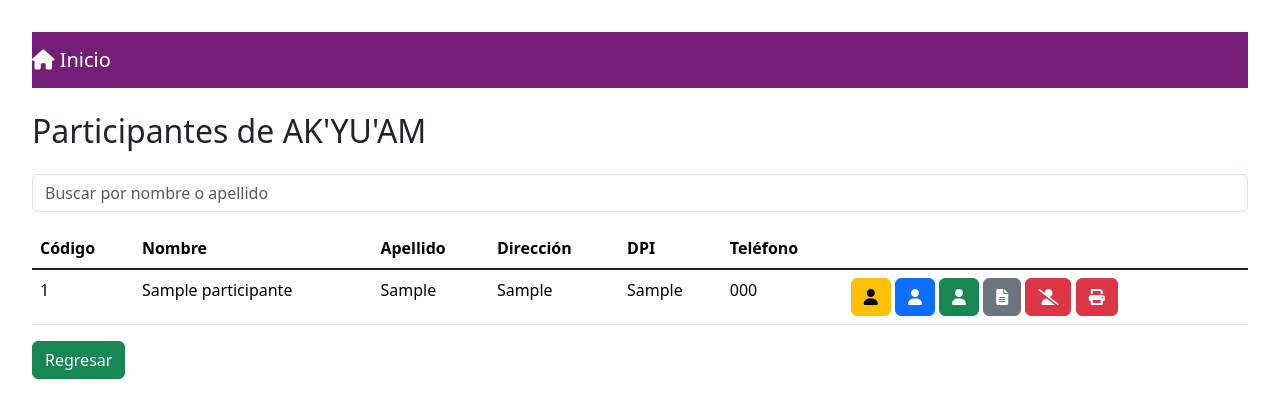
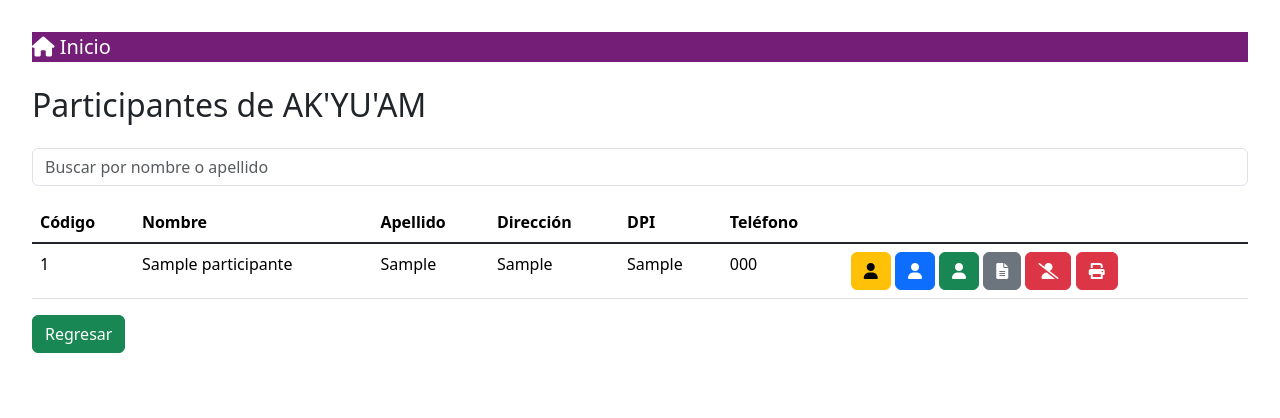
Before and after one commit to NayeliGon/akyuam, a Django app: page /sistema/participantes/ in a window 1280 px wide. Shown: the top 418 px of the page. Run offline with Django 5.2, Linux system fonts and the light colour scheme; a user stored in the database is signed in; tables that the repository leaves empty hold one stand-in row (values such as "Sample post").

Commit message:
Update lista_participantes.html

```diff
--- a/akyuamSystem/sistema/templates/sistema/lista_participantes.html
+++ b/akyuamSystem/sistema/templates/sistema/lista_participantes.html
@@ -21,10 +21,12 @@
 
         .navbar-custom {
             background-color: #741e78;
+            padding:0;
 
         }
         .navbar-custom .navbar-brand {
             color: white;
+            padding:0;
         }
     </style>
 </head>
```
